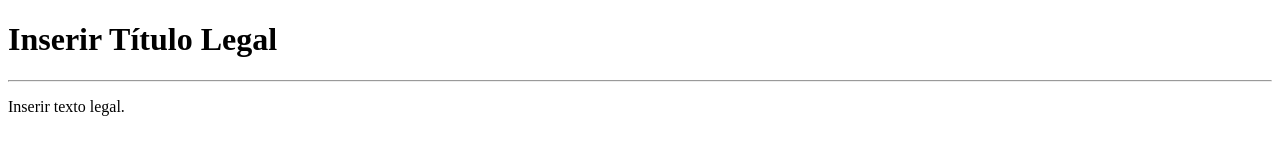
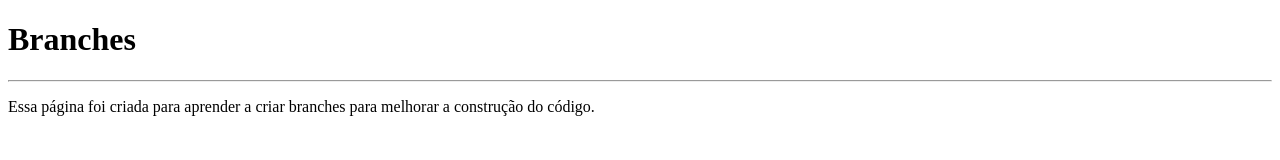
Before and after one commit to GuiRafaCL/Curso-GitHub-Gustavo-Guanabara, a plain HTML site: page Site-Aprendendo-Branches/index.html in a window 1280 px wide. Drawn offline with Linux system fonts and the light colour scheme.

Commit message:
Desenvolvi o HTML do Site para aprender branches, e coloquei a referência para ele no index raíz

```diff
--- a/Site-Aprendendo-Branches/index.html
+++ b/Site-Aprendendo-Branches/index.html
@@ -4,13 +4,13 @@
 <head>
   <meta charset="UTF-8">
   <meta name="viewport" content="width=device-width, initial-scale=1p.0">
-  <title>Devo inserir título aqui</title>
+  <title>Página sobre branches</title>
 </head>
 
 <body>
-  <h1>Inserir Título Legal</h1>
+  <h1>Branches</h1>
   <hr>
-  <p>Inserir texto legal.</p>
+  <p>Essa página foi criada para aprender a criar branches para melhorar a construção do código.</p>
 </body>
 
 </html>
```
Also changed, not shown: index.html (+1 -0 lines).
